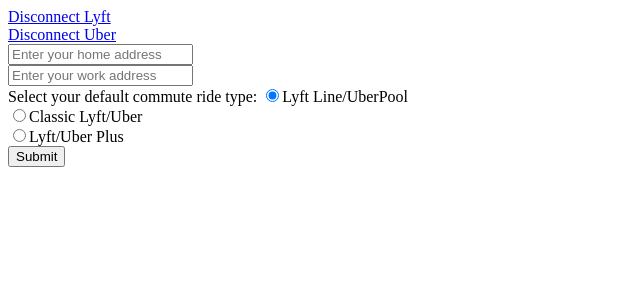
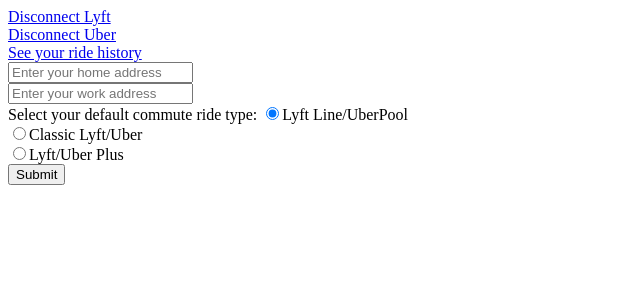
Before and after one commit to benhsu75/lastthought, a Django app: page /users/1/setup_ridesharing in a window 1280 px wide. Shown: the top 300 px of the page, without its empty margins (0-640 px from the left). Run offline with Django 3.2, Linux system fonts and the light colour scheme; tables that the repository leaves empty hold one stand-in row (values such as "Sample post").

Commit message:
Initial scaffolding for ride history

```diff
--- a/graph/urls.py
+++ b/graph/urls.py
@@ -18,6 +18,7 @@
     url(r'^lyft_redirect/', ridesharing_domain.lyft_redirect), # lyft webhook
     url(r'^rideshare_information/', ridesharing_views.rideshare_information),
     url(r'^users/(?P<fbid>\d+)/request_ride', ridesharing_views.request_ride),
+    url(r'^users/(?P<fbid>\d+)/ride_history', ridesharing_views.ride_history),
 
     # Temp helper methods
     url(r'^delete_users/', general.delete_users),
--- a/main/templates/main/ridesharing_setup.html
+++ b/main/templates/main/ridesharing_setup.html
@@ -18,6 +18,9 @@
     {% else %}
         <a href="#">Click to Connect Uber</a><br><br>
     {% endif %}
+
+    <br>
+    <a href="/users/{{fbid}}/ride_history">See your ride history</a>
 
     {% if lyft_set_up_flag or uber_set_up_flag %}
         <div>
--- a/main/views/ridesharing_views.py
+++ b/main/views/ridesharing_views.py
@@ -55,6 +55,14 @@
     template = loader.get_template('main/ridesharing_setup.html')
     return HttpResponse(template.render(context))
 
+def ride_history(request, fbid):
+    # Get ride history
+
+    # Load page
+    context = RequestContext(request, {
+    })
+    template = loader.get_template('ridesharing/ride_history.html')
+    return HttpResponse(template.render(context))
 
 # REST Endpoints
 def rideshare_information(request):
@@ -111,7 +119,10 @@
         return HttpResponse(status=200)
 
     # Request ride
-    success = lyft.request_ride(current_user, start_lat, start_lng, end_lat, end_lng, ride_type)
+    if current_user.rideshareinformation.rideshare_service_preference == 0: # Lyft
+        success = lyft.request_ride(current_user, start_lat, start_lng, end_lat, end_lng, ride_type)
+    else: # Uber
+        success = False
 
     # Load page
     context = RequestContext(request, {
```
Also changed, not shown: main/api/lyft.py (+0 -8 lines), main/templates/ridesharing/ride_history.html (added, +9 -0 lines).
